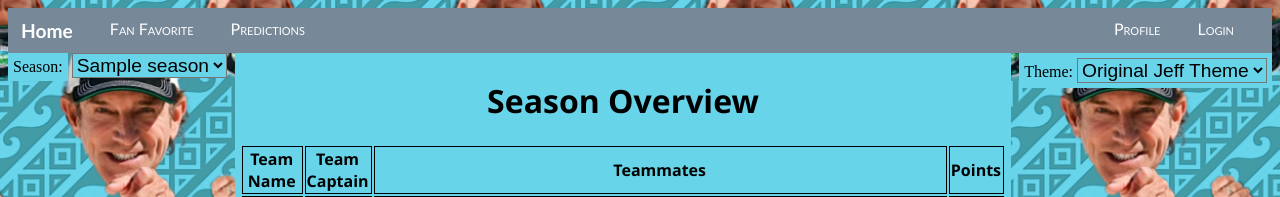
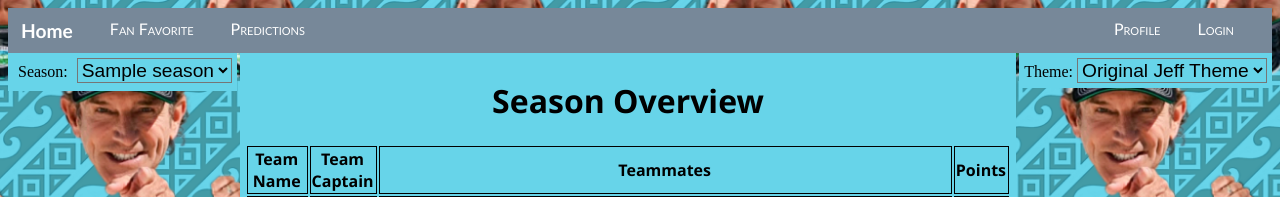
Before and after one commit to mawilson/survivor_draft, a Django app: template survive/templates/survive/home.html in a window 1280 px wide. Shown: the top 197 px of the page. Run offline with Django 4.2, Linux system fonts and the light colour scheme; the template is opened without the code that fills it: most values are stand-ins (such as "Sample title", 1, 10 or a date in 2020).

Commit message:
Made season selector more visible

```diff
--- a/survive/templates/survive/layout.html
+++ b/survive/templates/survive/layout.html
@@ -56,7 +56,7 @@
             <br />
         {% endblock %}
         {% block season_selector %}
-            <form class="float_left">
+            <form class="float_left background_readable">
                 <label class="background_readable">Season:</label>
                 <select class="theme_selector" name="season_id" onchange="this.form.submit()">
                     {% for s in seasons %}
```
